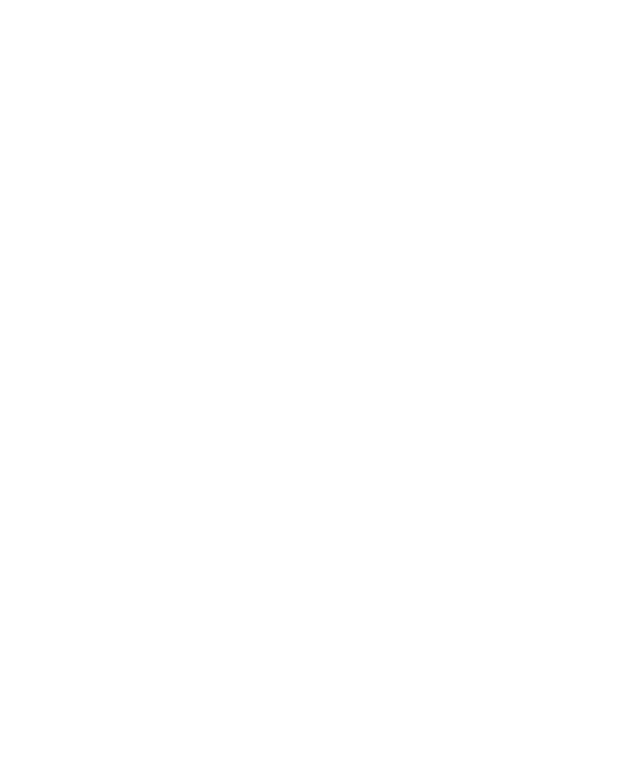
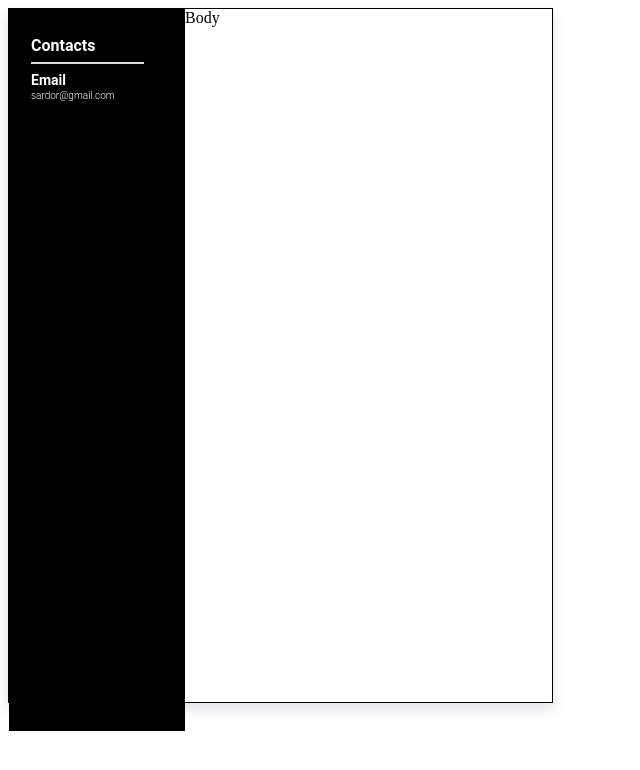
Before and after one commit to mukhtorov/Resume, a React (Create React App) app: page / in a window 1280 px wide. Shown: the top 770 px of the page, without its empty margins (0-640 px from the left). Built offline with nearby package versions, Linux system fonts and the light colour scheme.

Commit message:
resume teplate

```diff
--- a/package.json
+++ b/package.json
@@ -9,7 +9,8 @@
     "react": "^16.13.1",
     "react-dom": "^16.13.1",
     "react-router-dom": "^5.2.0",
-    "react-scripts": "3.4.3"
+    "react-scripts": "3.4.3",
+    "styled-components": "^5.1.1"
   },
   "scripts": {
     "start": "react-scripts start",
--- /dev/null
+++ b/src/components/Sardor/Body/index.js
@@ -0,0 +1,8 @@
+import React from 'react'
+import { Container } from './style'
+
+export default () => {
+  return (
+    <Container>Body</Container>
+  )
+}
--- /dev/null
+++ b/src/components/Sardor/Body/style.js
@@ -0,0 +1,5 @@
+import styled from 'styled-components'
+
+export const Container = styled.div`
+display: flex;
+`
--- /dev/null
+++ b/src/components/Sardor/Sidebar/index.js
@@ -0,0 +1,12 @@
+import React from 'react'
+import { Container, Title, Line, Content, SubTitle } from './style'
+export default () => {
+  return (
+    <Container>
+      <Title>Contacts</Title>
+      <Line />
+      <SubTitle>Email</SubTitle>
+      <Content>sardor@gmail.com</Content>
+    </Container>
+  )
+}
--- /dev/null
+++ b/src/components/Sardor/Sidebar/style.js
@@ -0,0 +1,45 @@
+import styled from 'styled-components'
+
+export const Container = styled.div`
+display: flex;
+flex-direction: column;
+width: 151px;
+height: 695px;
+background: #010000;
+padding: 27px 3px 0 22px;
+`
+
+export const Title = styled.div`
+font-family: Roboto;
+font-style: normal;
+font-weight: bold;
+font-size: 16px;
+line-height: 19px;
+
+color: #FFFFFF;
+`
+
+export const SubTitle = styled.div`
+font-family: Roboto;
+font-style: normal;
+font-weight: bold;
+font-size: 14px;
+line-height: 19px;
+
+color: #FFFFFF;
+`
+
+export const Line = styled.div`
+width: 111px;
+height: 0px;
+border: 1px solid #D8D8D8;
+margin: 7px 0 7px 0;
+`;
+export const Content = styled.div`
+font-family: Roboto;
+font-style: normal;
+font-weight: 300;
+font-size: 10px;
+line-height: 12px;
+color: #FFFFFF;
+`
--- a/src/components/Sardor/index.js
+++ b/src/components/Sardor/index.js
@@ -1,7 +1,12 @@
 import React from 'react'
-
+import { Container } from './style'
+import Sidebar from './Sidebar'
+import Body from './Body'
 export default () => {
   return (
-    <div>Sardor</div>
+    <Container>
+      <Sidebar />
+      <Body />
+    </Container>
   )
 }
--- a/src/components/Sardor/style.js
+++ b/src/components/Sardor/style.js
@@ -0,0 +1,13 @@
+import styled from 'styled-components'
+
+export const Container = styled.div`
+display: flex;
+width: 545px;
+height: 695px;
+
+background: #FFFFFF;
+border: 1px solid #000000;
+box-sizing: border-box;
+box-shadow: 0px 6px 12px rgba(73, 75, 116, 0.16);
+
+`
--- a/src/route/index.js
+++ b/src/route/index.js
@@ -17,7 +17,7 @@ export default () => {
         <Route path="/rivojiddin" component={Rivojiddin} />
         <Route path="/hojiakbar" component={Hojiakbar} />
         <Route path="/habibullo" component={Habibullo} />
-        <Route path="/sardor" component={Sardor} />
+        <Route path="/" component={Sardor} />
       </Switch>
     </Router>
   )
```
Also changed, not shown: 1 other file (tests, documents, lock files or other folders).
